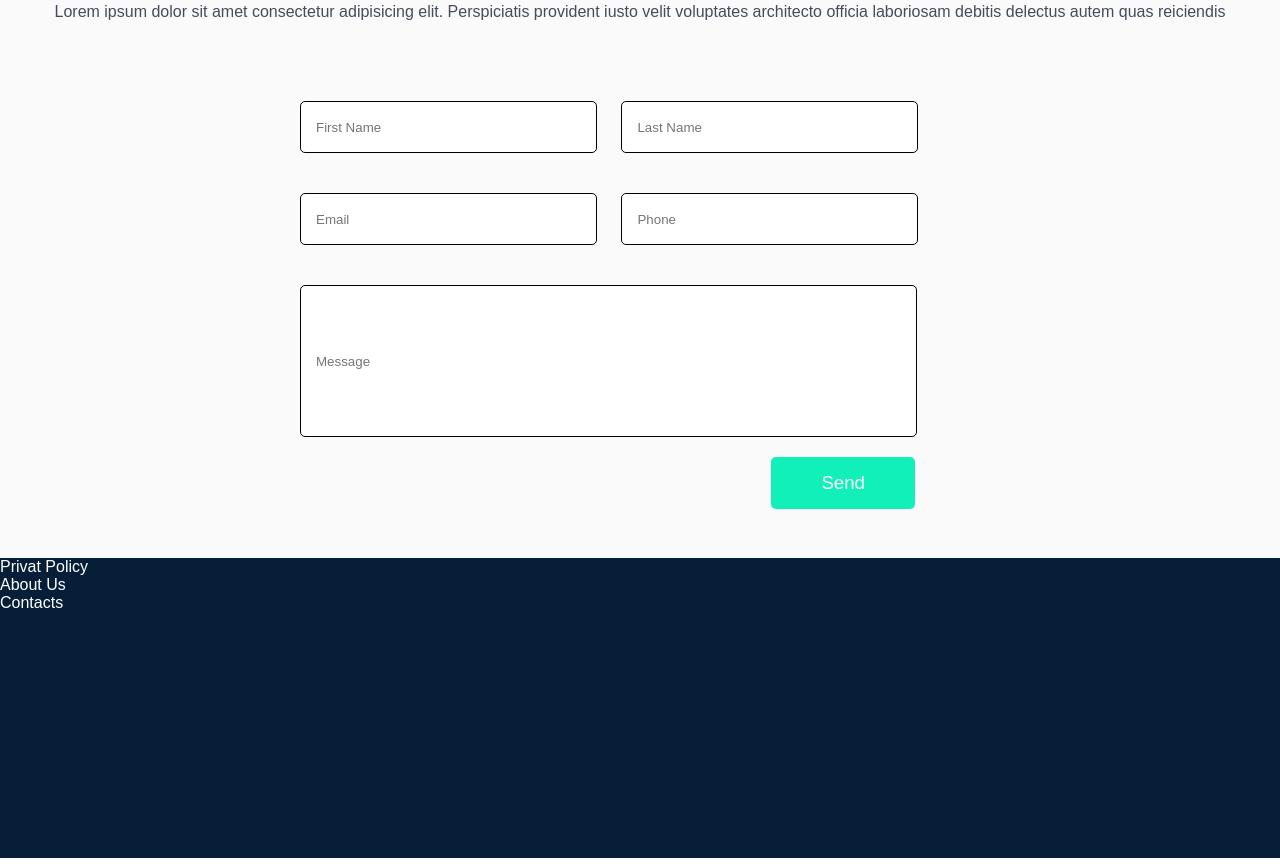
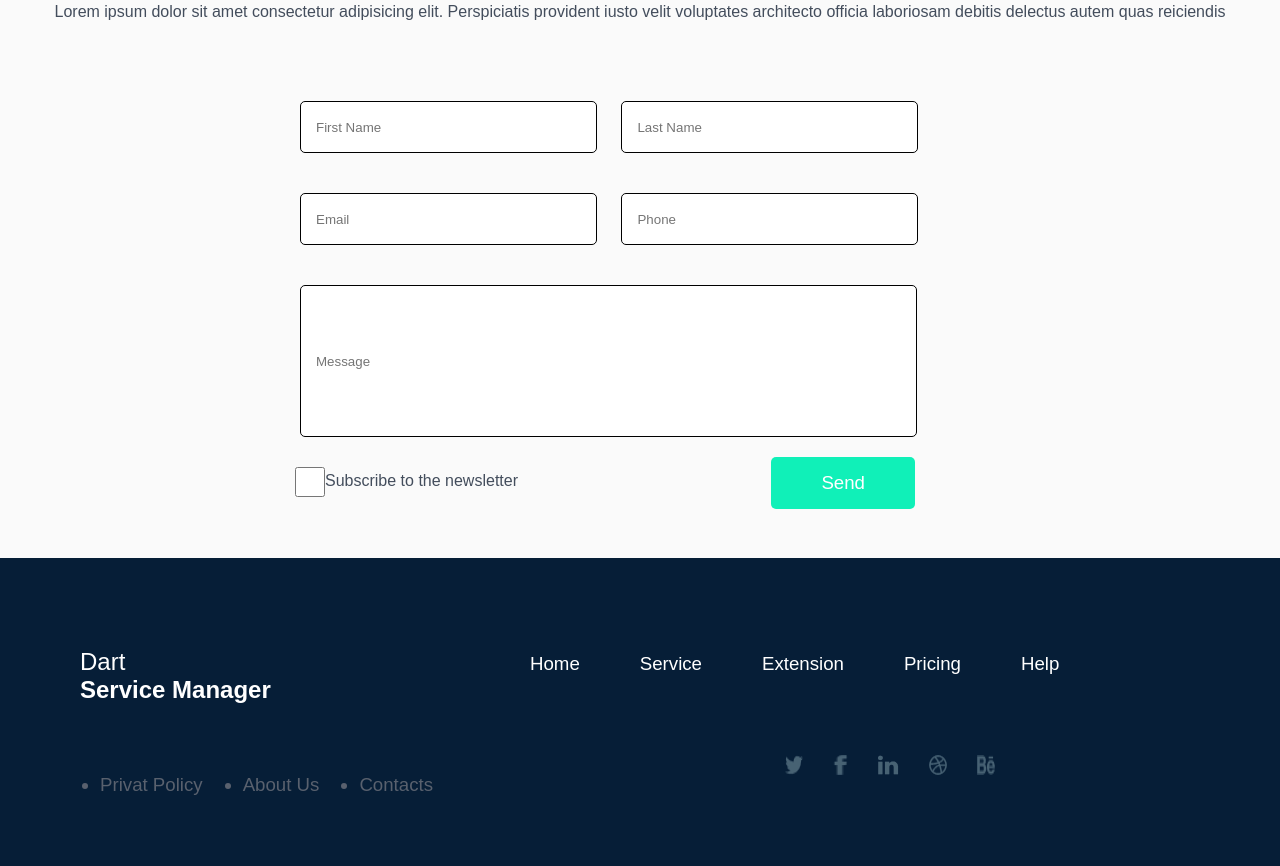
Before and after one commit to Sdunaievskii/GIT-2-Project, a plain HTML site: page index.html in a window 1280 px wide. Shown: the part 1682-2548 px from the top of the page. Drawn offline with Linux system fonts and the light colour scheme.

Commit message:
final_commit

```diff
--- a/index.html
+++ b/index.html
@@ -65,17 +65,43 @@
     </div>
 
     <div class="button">
+        <input type="checkbox">
+        <p>Subscribe to the newsletter</p>
         <button>Send</button>
     </div>
 
 </div>
 
 <footer>
-    <ul>
-        <li>Privat Policy</li>
-        <li>About Us</li>
-        <li>Contacts</li>
-    </ul>
+    <div class="left_side">
+        <div class="logo">
+            <h4 id="lighter">Dart</h4>
+            <h4>Service Manager</h4>
+        </div>
+        <ul>
+            <li>Privat Policy</li>
+            <li>About Us</li>
+            <li>Contacts</li>
+        </ul>
+    </div>
+
+    <div class="right_side">
+        <ul>
+            <li>Home</li>
+            <li>Service</li>
+            <li>Extension</li>
+            <li>Pricing</li>
+            <li>Help</li>
+        </ul>
+
+        <div class="icons">
+            <img src="1.png" alt="1">
+            <img src="2.png" alt="2" id="facebook">
+            <img src="3.png" alt="3">
+            <img src="4.png" alt="4">
+            <img src="5.png" alt="5">
+        </div>
+    </div>
 </footer>
 
 </body>
--- a/style/style.css
+++ b/style/style.css
@@ -40,14 +40,17 @@
     border-radius: 50%;
     width: 150px;
     height: 150px;
-    border: 15px solid black;
+    border: 15px solid white;
     margin: 0px 15px;
+    box-shadow: 0px 0px 5px 5px #f7f7f7;
 }
 #opacity_img{
     border: 0;
     width: 120px;
     height: 120px;
     margin-top: 30px;
+    opacity: 0.35;
+    box-shadow: none;
 }
 .our_teams_block .icons{
     display: flex;
@@ -104,6 +107,7 @@
     margin: 0 auto;
     display: flex;
     justify-content: flex-end;
+    position: relative;
 
 }
 .contacts .button button{
@@ -114,9 +118,64 @@
     border-radius: 5px;
     border: none;
 }
+.contacts .button p{
+    position: absolute;
+    left: -40px;
+    margin-top: 15px;
+}
+.contacts .button input{
+    position: absolute;
+    left: -70px;
+    width: 30px;
+    height: 30px;
+    margin-top: 10px;
+}
 footer{
     background-color: #061e37;
     color: white;
     width: 100%;
     height: 300px;
+    display: table;
 }
+footer .left_side{
+    display: table-cell;
+    width: 50%;
+    padding-left: 80px;
+}
+footer .left_side .logo{
+    margin-top: 90px;
+    font-size: 18pt;
+}
+footer .left_side ul{
+    display: inline-flex;
+    font-size: 14pt;
+}
+#lighter{
+    font-weight: lighter;
+}
+footer .left_side ul li{
+    margin: 70px 20px;
+    color: #59616e;
+}
+footer .right_side{
+    display: table-cell;
+    width: 50%;
+}
+footer .right_side ul{
+    display: inline-flex;
+    margin-top: 90px;
+    font-size: 14pt;
+    list-style-type: none;
+}
+footer .right_side ul li{
+    margin: 0px 30px;
+}
+footer .right_side .icons{
+    display: flex;
+    justify-content: flex-end;
+    padding: 80px 270px;
+}
+footer .right_side .icons img{
+    margin: 0px 15px;
+    opacity: 0.5;
+}
```
Also changed, not shown: 1 other file.
